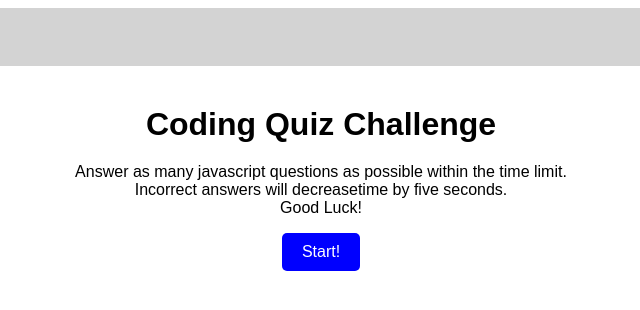
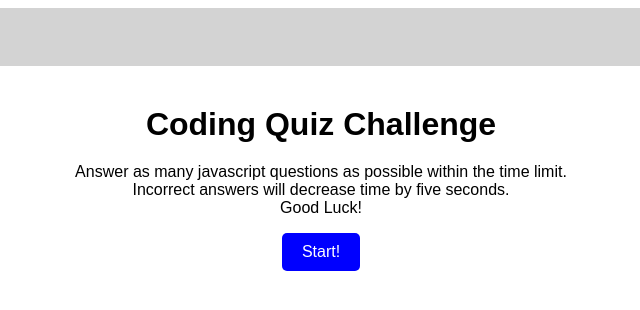
Before and after one commit to SoftPoachedEggs/build-javascript-quiz, a plain HTML site: page index.html in a window 1280 px wide. Shown: the full height of the page, 319-959 px from the left. Drawn offline with Linux system fonts and the light colour scheme.

Commit message:
typo correction

```diff
--- a/index.html
+++ b/index.html
@@ -32,7 +32,7 @@
     <!-- Begin Prompt-->
         <div id=beginSection>
             <h2 id=title>Coding Quiz Challenge</h2>
-            <p>Answer as many javascript questions as possible within the time limit. <br>Incorrect answers will decreasetime by five seconds. <br>Good Luck!</p>
+            <p>Answer as many javascript questions as possible within the time limit. <br>Incorrect answers will decrease time by five seconds. <br>Good Luck!</p>
             <button id=startButton class="button">Start!</button>
         </div>
 
```
